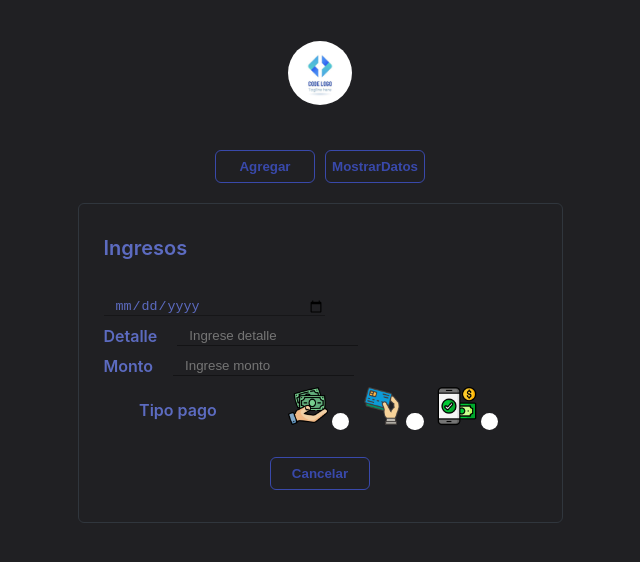
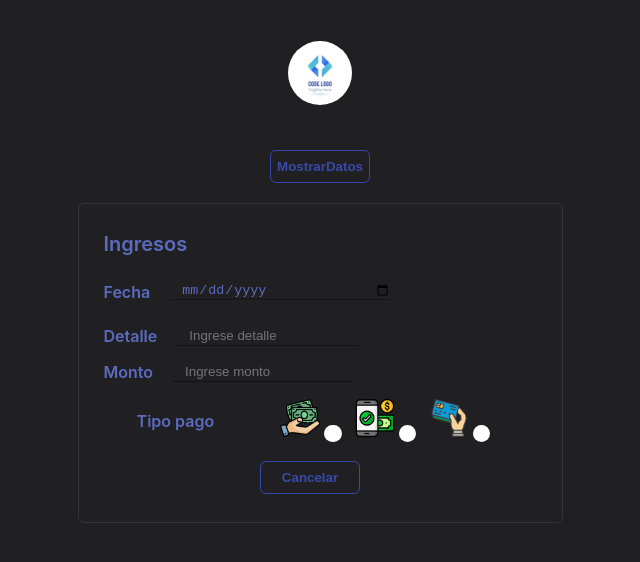
Before and after one commit to masacr3/encuestapyme, a React (Vite) app: page / in a window 1280 px wide. Both pictures are taken after a click on the button "Agregar". Shown: the top 562 px of the page, without its empty margins (320-960 px from the left). Built offline with nearby package versions, Linux system fonts and the light colour scheme.

Commit message:
subo cositas

```diff
--- a/src/App.css
+++ b/src/App.css
@@ -84,7 +84,7 @@
   font-weight: 600;
 }
 
-input[type=text]{
+input[type=text], input[type=number]{
   background-color: transparent;
   border: none;
   border-bottom: 1px solid rgba(0, 0, 0, 0.4);
--- a/src/componentes/card/Card.jsx
+++ b/src/componentes/card/Card.jsx
@@ -6,23 +6,21 @@ import targetaCredito from '../assets/targetacredito.png'
 import transferencia from '../assets/transferencia-movil.png'
 
 
-function Card({title, id, kill=false ,children}) {
+function Card({title, body, id, kill=null , guardar=null, checkdatos=false}) {
+
+  let len = 1 + (kill ? 1 : 0 ) + (guardar ? 1 : 0)
+
 
   return (
     <div className="container flex col padding-h box flex-jc-sa card-size" data-id={id}>
         <div className='margin-b-20 text-titulo'>{title}</div>
-        { children.length
-            && children
-              .filter((item, index) => (children.length-1) != index)
-              .map((item,index) => (<div key={index}>{item}</div>)
-        )}
-        { kill
-            &&
-              <div className='flex row jc-center'>
-                  {children.at(-1)}
-              </div>
+        { body }
+        { (kill || guardar) &&
+           <div className='flex row jc-center'>
+            { kill && kill }
+            { guardar && checkdatos &&  guardar}
+           </div>
         }
-
     </div>
   )
 }
--- a/src/componentes/card/bodyCard/BodyIngreso.jsx
+++ b/src/componentes/card/bodyCard/BodyIngreso.jsx
@@ -5,14 +5,32 @@ import efectivo from '../../assets/efectivo.png'
 import targetaCredito from '../../assets/targetacredito.png'
 import transferencia from '../../assets/transferencia-movil.png'
 
-function BodyIngreso({id, datos, update}) {
+function BodyIngreso({id, datos, update, indexCheck,  check, updateCheck}) {
+
+    const imagenes = [efectivo, transferencia, targetaCredito]
 
     const[detalle, setDetalle] = useState('')
     const[monto, setMonto] = useState('')
     const[fecha, setFecha] = useState('')
+    const[tipoPago, setTipoPago] = useState([false,false,false])
+    const[otraFecha, setOtraFecha] = useState('')
 
     const handlerDetalle = e =>{
-      setDetalle(e.target.value)
+      //verifico que todos los items anteriores tengan contenido
+      let lista = [monto, fecha, e.target.value]
+      let ok = lista.filter(item => item !== "").length === lista.length
+
+      //verifico si algun checkbox esta seleccionado
+      ok = ok && (tipoPago.filter(item => item).length > 0)
+
+      //caso borde
+      if (tipoPago.filter(item => item).length === 1 && tipoPago[2] ){
+        ok = ok && otraFecha !=""
+      }
+
+      //actualizo las autorizaciones para mostrar el boton terminar
+      let newCheck = check.map((item,index) => index === indexCheck ? (ok ? true : false) : item)
+
       let newDatos = datos.map(item =>{
         if(item.codigo === id){
           return {
@@ -21,11 +39,29 @@ function BodyIngreso({id, datos, update}) {
         }
         return item
       })
+
+      setDetalle(e.target.value)
       update(newDatos)
+      updateCheck(newCheck)
     }
 
     const handlerMonto = e =>{
-      setMonto(e.target.value)
+      //verifico que todos los items anteriores tengan contenido
+      let lista = [detalle, fecha, e.target.value]
+      let ok = lista.filter(item => item !== "").length === lista.length
+
+      //verifico si algun checkbox esta seleccionado
+      ok = ok && (tipoPago.filter(item => item).length > 0)
+
+      //caso borde
+      if (tipoPago.filter(item => item).length === 1 && tipoPago[2] ){
+        ok = ok && otraFecha !=""
+      }
+
+      //actualizo las autorizaciones para mostrar el boton terminar
+      let newCheck = check.map((item,index) => index === indexCheck ? (ok ? true : false) : item)
+
+
       let newDatos = datos.map(item =>{
         if(item.codigo === id){
           return {
@@ -34,11 +70,28 @@ function BodyIngreso({id, datos, update}) {
         }
         return item
       })
+
+      setMonto(e.target.value)
       update(newDatos)
+      updateCheck(newCheck)
     }
 
     const handlerFecha = e =>{
-      setFecha(e.target.value)
+      //verifico que todos los items anteriores tengan contenido
+      let lista = [detalle, monto, e.target.value]
+      let ok = lista.filter(item => item !== "").length === lista.length
+
+      //verifico si algun checkbox esta seleccionado
+      ok = ok && (tipoPago.filter(item => item).length > 0)
+
+      //caso borde
+      if (tipoPago.filter(item => item).length === 1 && tipoPago[2] ){
+        ok = ok && otraFecha !=""
+      }
+
+      //actualizo las autorizaciones para mostrar el boton terminar
+      let newCheck = check.map((item,index) => index === indexCheck ? (ok ? true : false) : item)
+
       let newDatos = datos.map(item =>{
         if(item.codigo === id){
           return {
@@ -47,17 +100,96 @@ function BodyIngreso({id, datos, update}) {
         }
         return item
       })
+
+      setFecha(e.target.value)
       update(newDatos)
+      updateCheck(newCheck)
+    }
+
+    const handlerOtraFecha = e =>{
+      //verifico que todos los items anteriores tengan contenido
+      let lista = [detalle, monto, fecha, e.target.value]
+      let ok = lista.filter(item => item !== "").length === lista.length
+
+      //verifico si algun checkbox esta seleccionado
+      ok = ok && (tipoPago.filter(item => item).length > 0)
+
+      //actualizo las autorizaciones para mostrar el boton terminar
+      let newCheck = check.map((item,index) => index === indexCheck ? (ok ? true : false) : item)
+
+      let newDatos = datos.map(item =>{
+        if(item.codigo === id){
+          return {
+            ...item, otrafecha : e.target.value
+          }
+        }
+        return item
+      })
+
+      setOtraFecha(e.target.value)
+      update(newDatos)
+      updateCheck(newCheck)
+    }
+
+    const handleTipoPago = (i) =>{
+      //verifico que todos los items anteriores tengan contenido
+      let lista = [detalle, monto, fecha]
+      let ok = lista.filter(item => item !== "").length === lista.length
+
+      //verifico si algun checkbox esta seleccionado
+      let copypago = [...tipoPago]
+      copypago[i] = !copypago[i]
+      ok = ok && (copypago.filter(item => item).length > 0)
+
+      //caso borde
+      if (copypago[2] ){
+        ok = ok && (otraFecha !="")
+      }
+
+      //actualizo el set de datos
+      let newDatos = datos.map(item =>{
+        if(item.codigo === id){
+          return {
+            ...item, tipopago : copypago
+          }
+        }
+        return item
+      })
+
+      //quiere decir q deselecciono tarjeta
+      if(i===2 && !copypago[i]){
+        ok = copypago.filter((item,index)=> index!=2 && item).length > 0
+        newDatos = datos.map(item =>{
+          if(item.codigo === id){
+            return {
+              ...item, otrafecha : ""
+            }
+          }
+          return item
+        })
+        setOtraFecha("")
+      }
+
+      //actualizo las autorizaciones para mostrar el boton terminar
+      let newCheck = check.map((item,index) => index === indexCheck ? (ok ? true : false) : item)
+
+      //guardo
+      setTipoPago( copypago )
+      update(newDatos)
+      updateCheck(newCheck)
     }
 
     return (
     <>
+      <div className='flex row margin-b-10'>
+        <span className='item margin-r-20'>Fecha</span>
           <input
             type="date"
             className='margin-b-10'
             onChange={handlerFecha}
             value={fecha}
           />
+      </div>
 
         <div className='flex row margin-b-10'>
          <span className='item margin-r-20'>Detalle</span>
@@ -72,7 +204,7 @@ function BodyIngreso({id, datos, update}) {
         <div className='flex row margin-b-10'>
           <span className='item margin-r-20'>Monto</span>
           <input
-            type="text"
+            type="number"
             placeholder='Ingrese monto'
             onChange={handlerMonto}
             value={monto}
@@ -81,27 +213,32 @@ function BodyIngreso({id, datos, update}) {
 
         <div className='flex row margin-b-10 flex-jc-sa align-center'>
           <span className='item'>Tipo pago</span>
-          <div className='flex row'>
-            <div>
+          <div className="flex row">
+            {imagenes.length && imagenes.map((imagen, index) =>(
+                <div key={index}>
                   <label className='margin-r-10'>
-                <img src={efectivo} alt="" className='card-pay' />
-                <input type="checkbox" name="" id="" className='checkbox-round'/>
+                    <img src={imagen} alt="" className='card-pay' />
+                    <input type="checkbox"
+                      className='checkbox-round'
+                      checked={tipoPago[index]}
+                      onChange={() => handleTipoPago(index)}
+                    />
                   </label>
                 </div>
-            <div>
-              <label className='margin-r-10'>
-                <img src={targetaCredito} alt="" className='card-pay' />
-                <input type="checkbox" name="" id="" className='checkbox-round' />
-              </label>
-            </div>
-            <div>
-              <label>
-                <img src={transferencia} alt="" className='card-pay' />
-                <input type="checkbox" name="" id="" className='checkbox-round' />
-              </label>
+            ))}
           </div>
         </div>
+        { tipoPago.at(-1) &&
+          <div className='flex row margin-b-10'>
+            <span className='item margin-r-20'>Targeta Vto</span>
+            <input
+              type="date"
+              className='margin-b-10'
+              onChange={handlerOtraFecha}
+              value={otraFecha}
+            />
           </div>
+        }
   </>
   )
         }
--- a/src/componentes/card/gridCard/Gridcard.jsx
+++ b/src/componentes/card/gridCard/Gridcard.jsx
@@ -8,12 +8,19 @@ import BodyIngreso from "../bodyCard/BodyIngreso"
 function Gridcard({title}) {
     const[cards, setCards] = useState([])
     const[data, setData] = useState([])
+    const[checking, setChecking] = useState([])
+    const[agregar, setAgregar] = useState(true)
 
     const eliminar = (targetDelete) =>{
       let quitar = cards.filter(code => code !== targetDelete)
       let quitarData = data.filter(item => item.codigo!== targetDelete)
       setCards(quitar)
       setData(quitarData)
+      setAgregar(true)
+    }
+
+    const guardar = (id) =>{
+      setAgregar(true)
     }
 
     const agregarCard = () =>{
@@ -22,11 +29,15 @@ function Gridcard({title}) {
       let info = {
         codigo : code,
         fecha : "",
+        otrafecha : "",
         detalle : "",
-        monto: ""
+        monto: "",
+        tipopago : [false, false, false]
       }
       setData([...data, info])
       setCards([... cards, code])
+      setChecking([...checking, false])
+      setAgregar(false)
     }
 
     const mostrar = (datos) =>{
@@ -36,15 +47,28 @@ function Gridcard({title}) {
     return (
         <>
             <div className="flex row">
-              <button className='margin-b-20 margin-r-10' onClick={e=>agregarCard(e)}>Agregar</button>
+              {agregar &&
+                <button className='margin-b-20 margin-r-10' onClick={e=>agregarCard(e)}>Agregar</button>
+              }
               <button className='margin-b-20' onClick={()=>mostrar(data)}>MostrarDatos</button>
             </div>
-            { cards.length > 0 && cards.map( code => (
-                <Card title={title} key={code} id={code} kill={true} >
-                    <BodyIngreso id={code} datos={data} update={setData}/>
-                    <button onClick={()=>eliminar(code)}>Cancelar</button>
-                </Card>
-            ))
+            { cards.length > 0 && cards.map( (code, index) => (
+                <Card title={title}
+                      body={<BodyIngreso
+                              id={code}
+                              datos={data}
+                              update={setData}
+                              indexCheck={index}
+                              check={checking}
+                              updateCheck={setChecking}
+                            />}
+                      key={code}
+                      id={code}
+                      kill={<button className="margin-r-20" onClick={()=>eliminar(code)}>Cancelar</button>}
+                      guardar={<button onClick={()=>guardar(code)}>Finalizar</button>}
+                      checkdatos={checking[index]}
+                 />
+              ))
             }
         </>
   )
```
Lines whose indentation alone changed are shown as unchanged.
